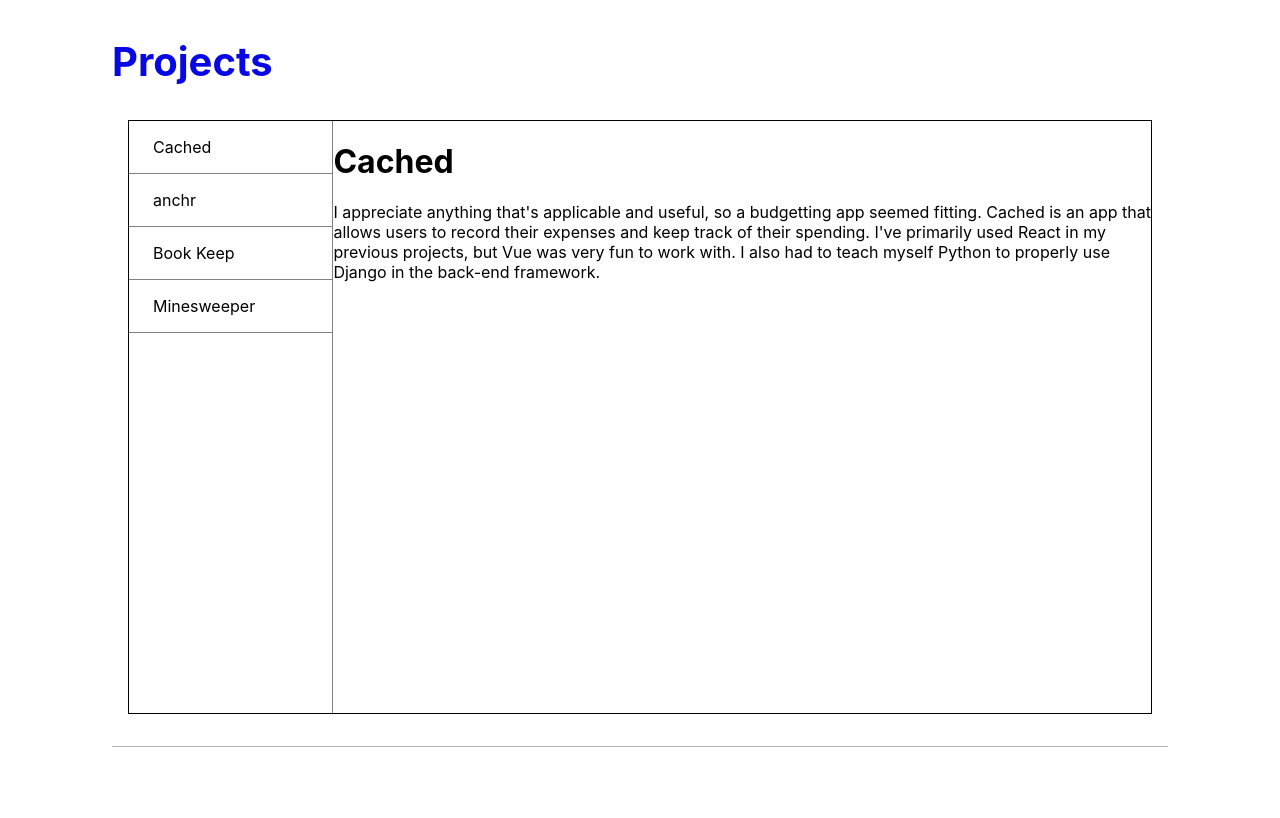
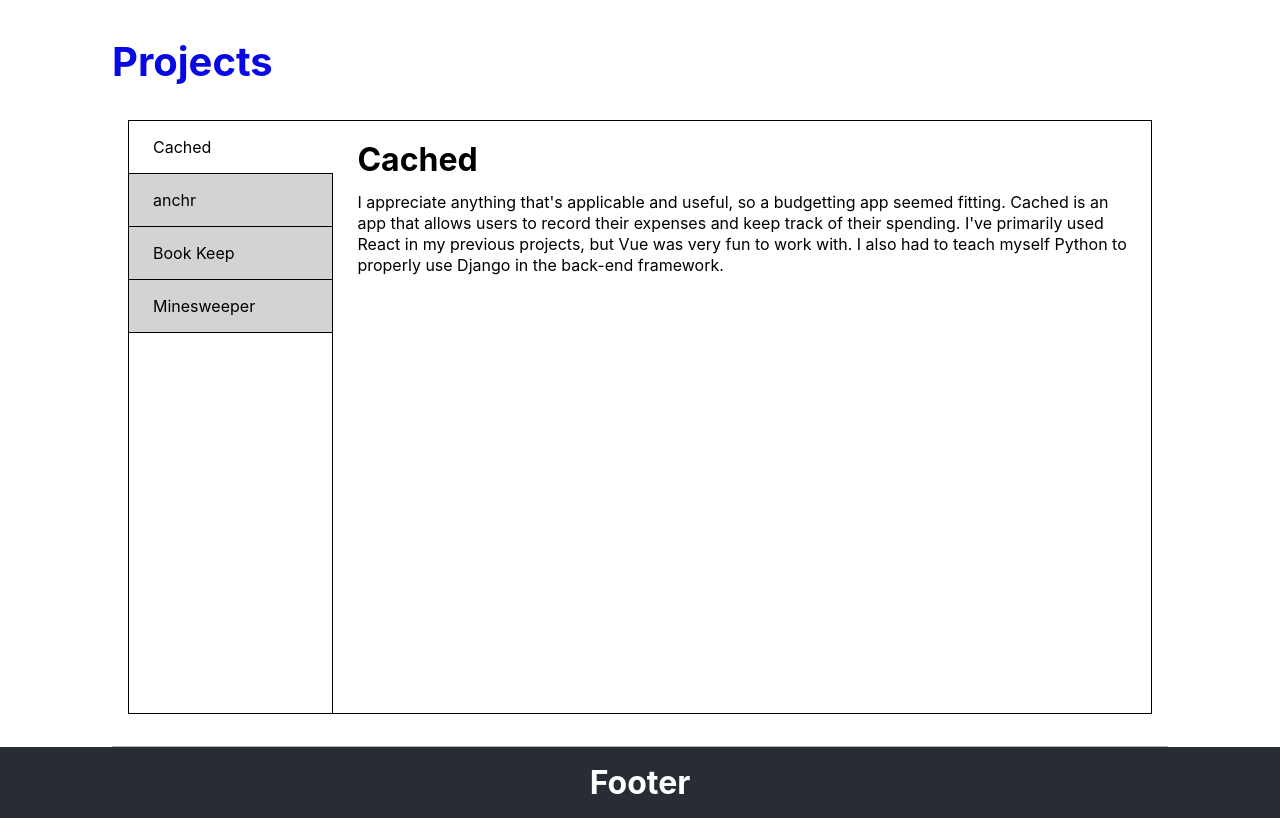
Before and after one commit to narrwep27/portfolio-narrwe-park, a React (Create React App) app: page / in a window 1280 px wide. Shown: the part 980-1798 px from the top of the page. Before the commit the page ends 1727 px from the top, so only its background shows below. Built offline with nearby package versions, Linux system fonts and the light colour scheme; grey boxes are pictures that could not be loaded.

Commit message:
formatted project selector

```diff
--- a/src/components/Project.tsx
+++ b/src/components/Project.tsx
@@ -14,12 +14,20 @@ const Project = (): JSX.Element => {
             <div className="project-view">
                 <div className="project-view-selector">
                     <ul>
-                        {projects.map((project) => (
-                            <div onClick={() => setProject(project)}>
-                                <li>{project.name}</li>
+                        {projects.map((item) => (
+                            <div
+                                className={
+                                    project.slug === item.slug
+                                        ? 'project-view-selector-item-focus'
+                                        : 'project-view-selector-item'
+                                }
+                                onClick={() => setProject(item)}
+                            >
+                                <li>{item.name}</li>
                             </div>
                         ))}
                     </ul>
+                    <div className="project-view-selector-filler"></div>
                 </div>
                 <div className="project-view-detail">
                     <ProjectDetails project={project} />
--- a/src/components/ProjectDetails.tsx
+++ b/src/components/ProjectDetails.tsx
@@ -1,8 +1,9 @@
+import '../styles/components/ProjectDetails.css';
 import { ProjectType } from '../data/Projects';
 
 const ProjectDetails = ({ project }: { project: ProjectType }): JSX.Element => {
     return (
-        <div>
+        <div className="projectDetails">
             <h1>{project.name}</h1>
             <p>{project.description}</p>
         </div>
--- a/src/data/Projects.ts
+++ b/src/data/Projects.ts
@@ -2,6 +2,7 @@ import { imageUrls } from '../images';
 
 export type ProjectType = {
     name: string;
+    slug: string;
     description: string;
     imageUrl: string;
     technologies: string[];
@@ -23,6 +24,7 @@ const {
 export const data: ProjectType[] = [
     {
         name: 'Cached',
+        slug: 'cached',
         description:
             `I appreciate anything that's applicable and useful, so a budgetting app seemed fitting. ` +
             `Cached is an app that allows users to record their expenses and keep track of their spending. ` +
@@ -43,6 +45,7 @@ export const data: ProjectType[] = [
     },
     {
         name: 'anchr',
+        slug: 'anchr',
         description:
             `Anchr is an concentration app where users can set a timer to focus on a specified activity. ` +
             `The app also allows users to log their sessions to keep a record of the amount of time dedicated to certain tasks. ` +
@@ -55,6 +58,7 @@ export const data: ProjectType[] = [
     },
     {
         name: 'Book Keep',
+        slug: 'book-keep',
         description:
             `Books have been friendly companions to me since I was young, which is why I was inspired to create a book tracking app. ` +
             `Users are able to catalog books they want to read, are reading, or have read. ` +
@@ -69,6 +73,7 @@ export const data: ProjectType[] = [
     },
     {
         name: 'Minesweeper',
+        slug: 'minesweeper',
         description:
             `The framework of this project is extremely simple. Just bare bones HTML, CSS, and JavaScript. ` +
             `Although the environment of this project is simple, I'm very proud of it since it was my first independent coding project and required considerable logic for it to function correctly. ` +
--- a/src/pages/Home.tsx
+++ b/src/pages/Home.tsx
@@ -10,7 +10,9 @@ const Home = (): JSX.Element => {
             <Header />
             <About />
             <Project />
-            <footer></footer>
+            <footer>
+                <h1>Footer</h1>
+            </footer>
         </div>
     );
 };
--- a/src/styles/components/About.css
+++ b/src/styles/components/About.css
@@ -19,6 +19,7 @@
 
 .about-content-text-bio {
     margin-left: 1em;
+    line-height: 1.3em;
 }
 
 .about-content-text-links {
--- a/src/styles/components/Project.css
+++ b/src/styles/components/Project.css
@@ -10,8 +10,7 @@
     margin: 0 1em;
 }
 
-.project-view-selector {
-    border-right: 1px solid grey;
+/* .project-view-selector {
     overflow: scroll;
     -ms-overflow-style: none;
     scrollbar-width: 0;
@@ -19,6 +18,11 @@
 
 .project-view-selector::-webkit-scrollbar {
     display: none;
+} */
+
+.project-view-selector {
+    display: flex;
+    flex-direction: column;
 }
 
 .project-view-selector > ul {
@@ -28,15 +32,31 @@
     padding: 0;
 }
 
-.project-view-selector > ul > div {
-    border-bottom: 1px solid grey;
-    width: 100%;
+.project-view-selector-item {
+    background-color: lightgrey;
+    border-bottom: 1px solid black;
+    border-right: 1px solid black;
     padding: 1em 1.5em;
 }
 
-.project-view-selector > ul > div:hover {
+.project-view-selector-item:hover {
     cursor: pointer;
-    background-color: lightgrey;
+    background-color: rgb(232, 232, 232);
+}
+
+.project-view-selector-filler {
+    border-right: 1px solid black;
+    flex-grow: 1;
+}
+
+.project-view-selector-item-focus {
+    background-color: white;
+    border-bottom: 1px solid black;
+    padding: 1em 1.5em;
+}
+
+.project-view-detail {
+    padding: 0.5em 1.5em;
 }
 
 @media screen and (max-width: 1044px) {
--- /dev/null
+++ b/src/styles/components/ProjectDetails.css
@@ -0,0 +1,3 @@
+.projectDetails {
+    line-height: 1.3em;
+}
--- a/src/styles/pages/Home.css
+++ b/src/styles/pages/Home.css
@@ -14,6 +14,16 @@ li {
     list-style: none;
 }
 
+footer {
+    background-color: #282c34;
+    color: white;
+    padding: 1em;
+}
+
+footer > h1 {
+    margin: 0;
+}
+
 @media screen and (max-width: 1044px) {
     .section {
         padding: 0 0 2em 0;
```
